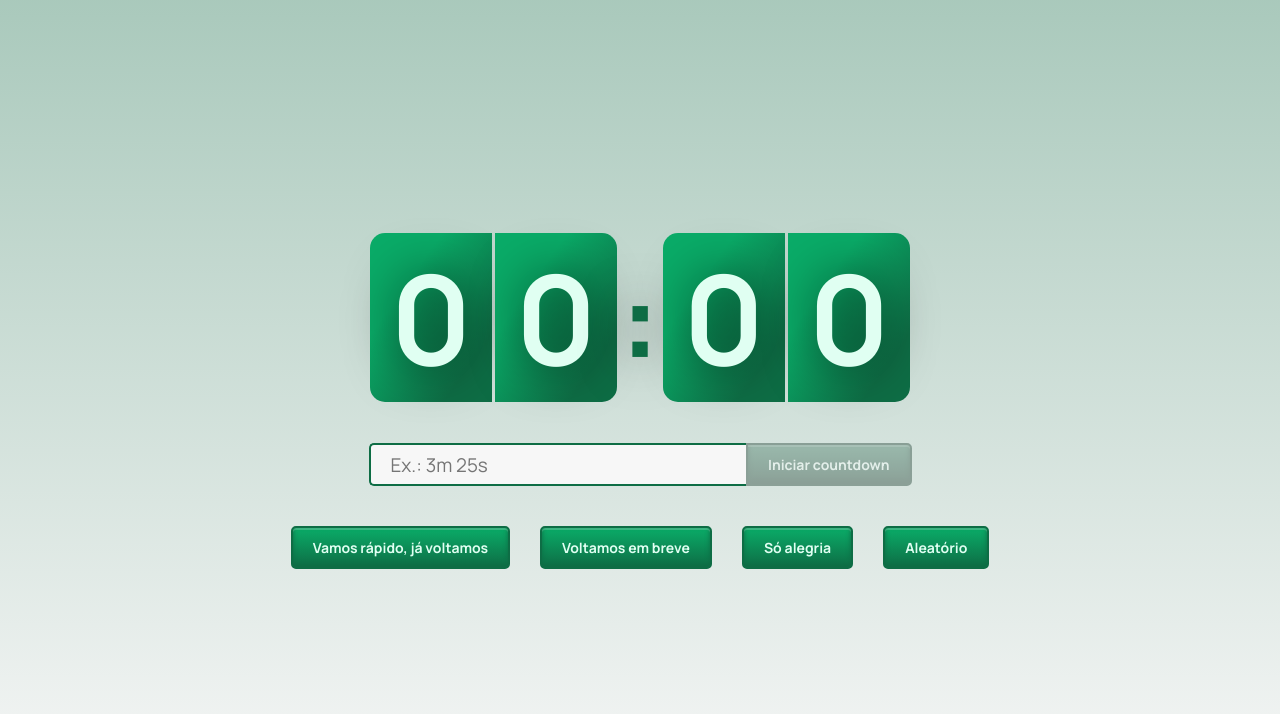
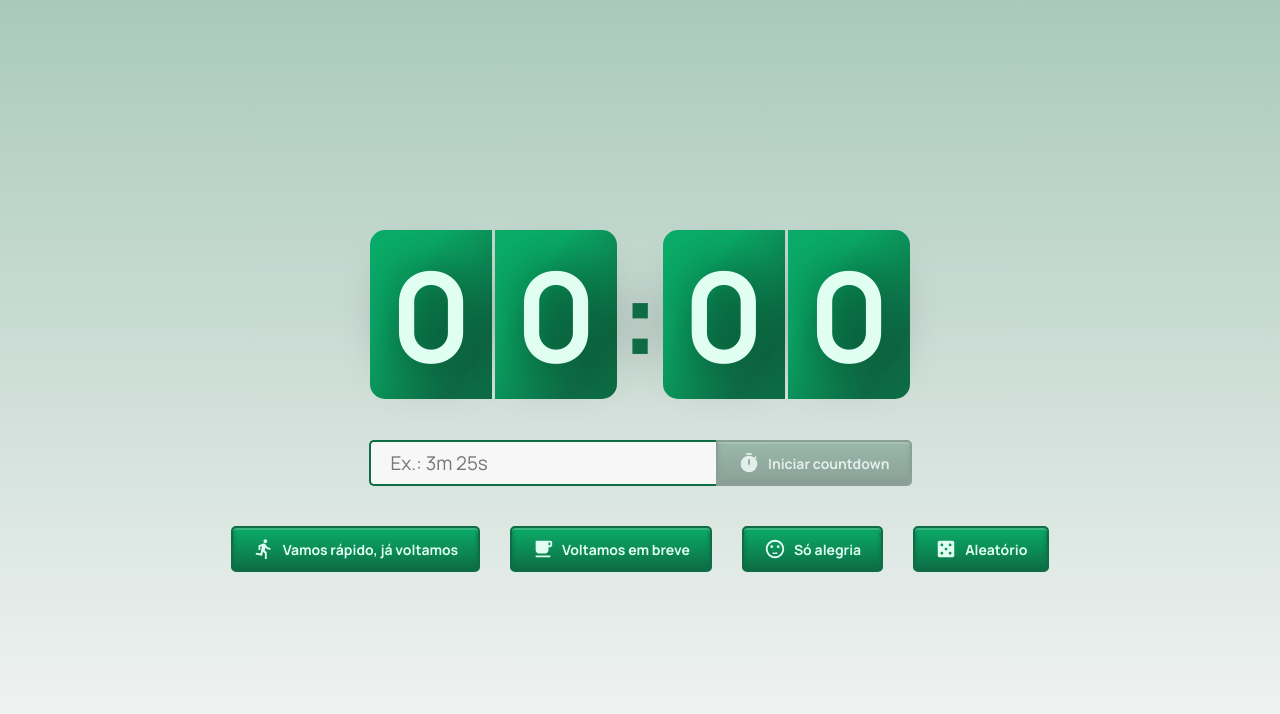
Before and after one commit to nascjoao/trybe-countdown, a React (Create React App) app: page / in a window 1280 px wide. Shown: the top 714 px of the page. Built offline with nearby package versions, Linux system fonts and the light colour scheme.

Commit message:
feat(style): add icons to all buttons

```diff
--- a/src/components/Countdown/index.jsx
+++ b/src/components/Countdown/index.jsx
@@ -1,7 +1,14 @@
 import React from 'react';
 import './styles.scss';
 
-import { MdCancel } from 'react-icons/md';
+import {
+  MdCasino,
+  MdDirectionsRun,
+  MdFreeBreakfast,
+  MdSentimentSatisfied,
+  MdTimer,
+  MdTimerOff
+} from 'react-icons/md';
 
 class Countdown extends React.Component {
   constructor() {
@@ -141,21 +148,36 @@ class Countdown extends React.Component {
         </div>
         { countdownIsActive ? (
           <button onClick={this.cancelCountdown}>
-            <MdCancel />
+            <MdTimerOff />
             Cancelar countdown
           </button>
         ) : (
           <>
             <form className="customInterval" onSubmit={this.customInterval}>
               <input type="text" value={temporaryTime} spellCheck={false} placeholder="Ex.: 3m 25s" onChange={this.handleInputTime} />
-              <button type="submit" disabled={startCountdownDisabled}>Iniciar countdown</button>
+              <button type="submit" disabled={startCountdownDisabled}>
+                <MdTimer />
+                Iniciar countdown
+              </button>
             </form>
 
             <div className="options">
-              <button onClick={this.shortInterval}>Vamos rápido, já voltamos</button>
-              <button onClick={this.regularInterval}>Voltamos em breve</button>
-              <button onClick={this.longInterval}>Só alegria</button>
-              <button onClick={this.randomInterval}>Aleatório</button>
+              <button onClick={this.shortInterval}>
+                <MdDirectionsRun />
+                Vamos rápido, já voltamos
+              </button>
+              <button onClick={this.regularInterval}>
+                <MdFreeBreakfast />
+                Voltamos em breve
+              </button>
+              <button onClick={this.longInterval}>
+                <MdSentimentSatisfied />
+                Só alegria
+              </button>
+              <button onClick={this.randomInterval}>
+                <MdCasino />
+                Aleatório
+              </button>
             </div>
           </>
         ) }
--- a/src/components/Countdown/styles.scss
+++ b/src/components/Countdown/styles.scss
@@ -74,14 +74,22 @@
       color: var(--dark-green);
       flex: 1;
       font-size: 1.1875rem;
-      outline-color: var(--green);
+      outline-color: var(--dark-green);
       outline-offset: -1px;
       padding: 0 1.25rem;
       height: 100%;
+
+      &:focus ~ button {
+        border-radius: 5px;
+      }
     }
 
     button {
       border-radius: 0 5px 5px 0;
+
+      &:hover {
+        border-radius: 5px;
+      }
 
       &:disabled {
         cursor: not-allowed;
@@ -90,7 +98,7 @@
       }
 
       &:disabled:hover {
-        animation: denial .1s .5s forwards;
+        border-radius: 0 5px 5px 0;
         transform: scale(1);
       }
     }
--- a/src/index.scss
+++ b/src/index.scss
@@ -4,18 +4,6 @@
   --text: #e0fff2;
   --green: #0aac68;
   --dark-green: #0e6d45;
-}
-
-@keyframes denial {
-  0% {
-    transform: translateX(0);
-  } 25% {
-    transform: translateX(-2%) rotate(-.5deg);
-  } 75% {
-    transform: translateX(2%) rotate(.5deg);
-  } 100% {
-    transform: translateX(0);
-  }
 }
 
 @keyframes scaleIn {
```
